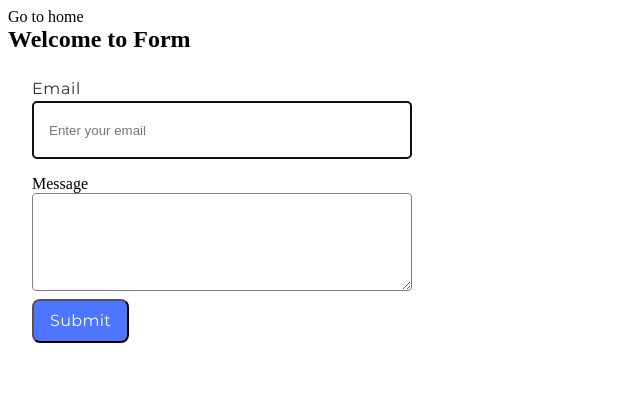
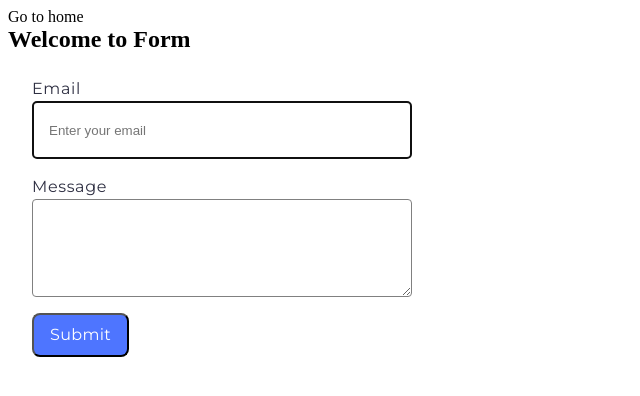
Before and after one commit to olegusanet87/goit-js-hw-09, a website built with Vite: page src/2-form.html in a window 1280 px wide. Shown: the whole page, without its empty margins (0-640 px from the left). Built offline with nearby package versions, Linux system fonts and the light colour scheme.

Commit message:
set lightbox, set class label

```diff
--- a/src/css/form.css
+++ b/src/css/form.css
@@ -16,6 +16,7 @@
 	font-size: 16px;
 	font-style: normal;
 	line-height: 1.5;
+
 
 }
 
--- a/src/css/gallery.css
+++ b/src/css/gallery.css
@@ -3,7 +3,6 @@
 	width: 1440px;
 	height: 696px;
 	padding: 24px 156px;
-
 	justify-content: center;
 	align-items: flex-start;
 	gap: 24px;
--- a/src/js/1-gallery.js
+++ b/src/js/1-gallery.js
@@ -4,7 +4,7 @@ import SimpleLightbox from "simplelightbox";
 
 import "simplelightbox/dist/simple-lightbox.min.css";
 
-const lightbox = new SimpleLightbox('.gallery a', { /* options */ });
+
 
 
 const images = [
@@ -101,3 +101,5 @@ images.forEach(({ preview: smallImage, original: largeImage, description: imageA
 });
 
 gallery.appendChild(fragment);
+
+const lightbox = new SimpleLightbox('.gallery a', { /* options */ });
--- a/src/js/2-form.js
+++ b/src/js/2-form.js
@@ -60,7 +60,7 @@ console.log(feedbackForm);
 const emailInput = document.querySelector('input[name="email"]');
 const textareaInput = document.querySelector('textarea[name="message"]');
 const btnSubmit = document.querySelector('button');
-const label = document.querySelector('label');
+const labels = document.querySelectorAll('label');
 
 
 
@@ -68,8 +68,10 @@ const label = document.querySelector('label');
 emailInput.classList.add('email');
 textareaInput.classList.add('message');
 btnSubmit.classList.add('form-submit');
-label.classList.add('label');
+labels.forEach(label => {
 
+	label.classList.add('label');
+});
 
 btnSubmit.addEventListener('mouseover', function () {
 	btnSubmit.classList.add('hover-effect');
```
